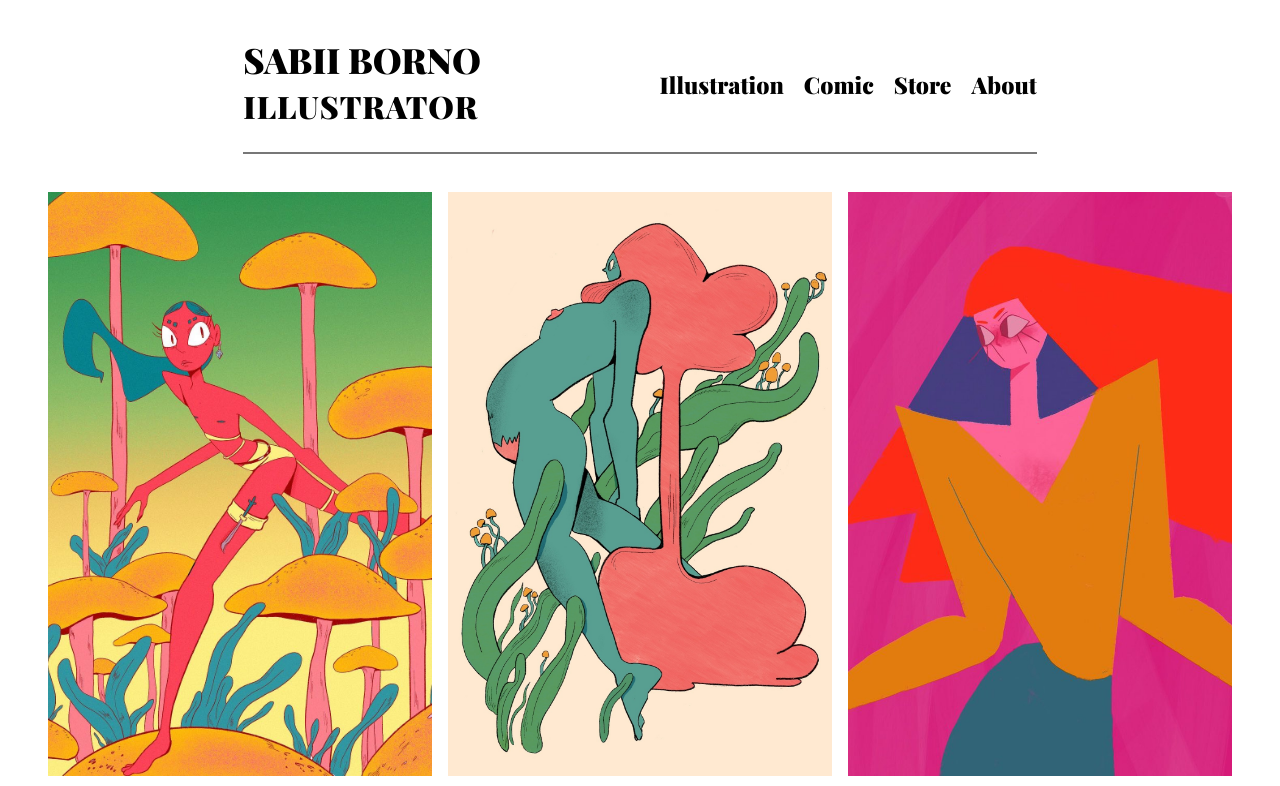
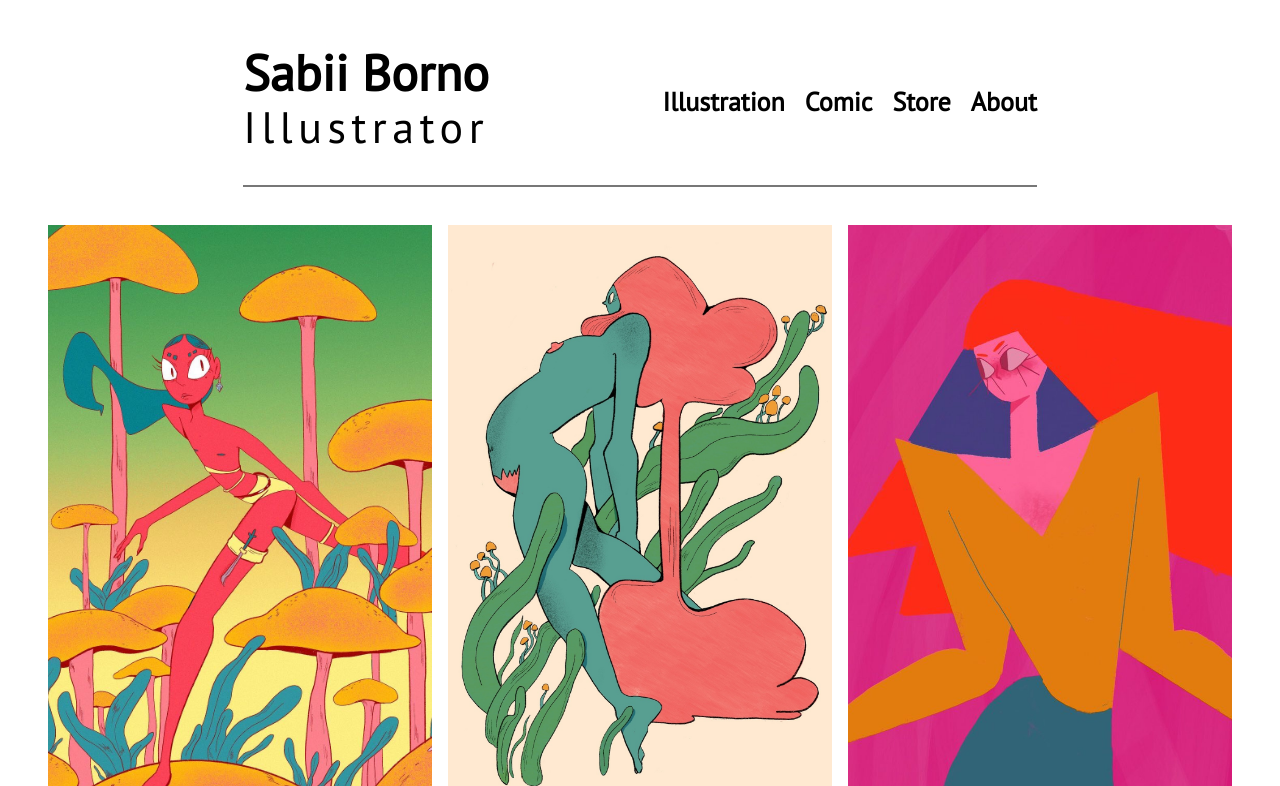
Before and after one commit to JSantos95/sabi-site, a website: page pages/illustration.html in a window 1280 px wide. Shown: the top 786 px of the page. Drawn offline with nearby package versions, Linux system fonts and the light colour scheme; files that its build step writes are made by us from their sources.

Commit message:
Font changes

```diff
--- a/pages/illustration.html
+++ b/pages/illustration.html
@@ -4,6 +4,7 @@
     <title>Sabii Borno | Illustrator</title>
     <link rel="stylesheet" href="../css/style.css">
     <link href="https://fonts.googleapis.com/css2?family=Kalam:wght@700&family=Lato:wght@100;300;400;700;900&family=Playfair+Display:wght@900&display=swap" rel="stylesheet">
+    <link href="https://fonts.googleapis.com/css2?family=PT+Sans:ital,wght@0,400;1,700&display=swap" rel="stylesheet">
     <script src="https://kit.fontawesome.com/14dc21c752.js" crossorigin="anonymous"></script>
     <script src="script.js" type="text/javascript"></script>
     <link rel="apple-touch-icon" sizes="180x180" href="/../img/favicon_io/apple-touch-icon.png">
@@ -54,17 +55,13 @@
 
       <div class="flex" id="row-5">
         <a href="#popup-1"><img class="flex__img" src="../img/IMG_1531.PNG" alt="art-1"/></a>
-        <a href="#popup-10"><img class="flex__img flex__img--sq" src="../img/IMG_1540.PNG" alt="art-100"/></a>
+        <a href="#popup-7"><img class="flex__img" src="../img/IMG_1538.jpg" alt="art-9"/></a>
         <a href="#popup-11"><img class="flex__img" src="../img/IMG_1536.jpg" alt="art-7"/></a>
       </div>
 
       <div class="flex" id="row-6">
         <a href="#popup-12"><img class="flex__img flex__img-wide" src="../img/IMG_1539.jpg" alt="art-16"/></a>
         <a href="#popup-13"><img class="flex__img flex__img-wide" src="../img/IMG_1537.PNG" alt="art-8"/></a>
-      </div>
-
-      <div class="flex flex__sides" id="row-3">
-        <a href="#popup-7"><img class="flex__img" src="../img/IMG_1538.jpg" alt="art-9"/></a>
       </div>
 
     </main>
@@ -171,7 +168,7 @@
       </div>
 
       <div class="popup" id="popup-7">
-        <a href="#row-3" class="popup__close">&times;</a>
+        <a href="#row-5" class="popup__close">&times;</a>
         <div class="popup__content">
           <img src="../img/IMG_1538.jpg" alt="art-9"/>
         </div>
--- a/sass/base/_typography.scss
+++ b/sass/base/_typography.scss
@@ -6,7 +6,8 @@ body {
 }
 
 .header {
-  font-family: 'Playfair Display', serif;
+  font-family: 'PT Sans', sans-serif;
+  font-weight: 600;
 }
 
 .about__title{
--- a/sass/layout/_header.scss
+++ b/sass/layout/_header.scss
@@ -15,7 +15,7 @@
 
   &__title {
     display: inline-block;
-    text-transform: uppercase;
+
   }
 
   &__title--link {
@@ -44,20 +44,20 @@
 }
 
 .primary-header {
-  font-size: 3.5rem;
+  font-size: 5rem;
 
   &-sub {
-    font-size: 3.1rem;
-    letter-spacing: .1rem;
-    margin: -1rem 0 0 0;
+    font-size: 4.4rem;
+    letter-spacing: .55rem;
+    margin: -2.5rem 0 0 0;
     font-weight: 100;
   }
 }
 
 .header__nav {
   display: flex;
-  font-size: 2.3rem;
-  margin-top: 3.5rem;
+  font-size: 2.6rem;
+  margin-top: 5rem;
   @include respond(phone){
     visibility: hidden;
     width: 0;
```
Also changed, not shown: index.html (+1 -0 lines), pages/comics.html (+1 -0 lines), css/style.css.
